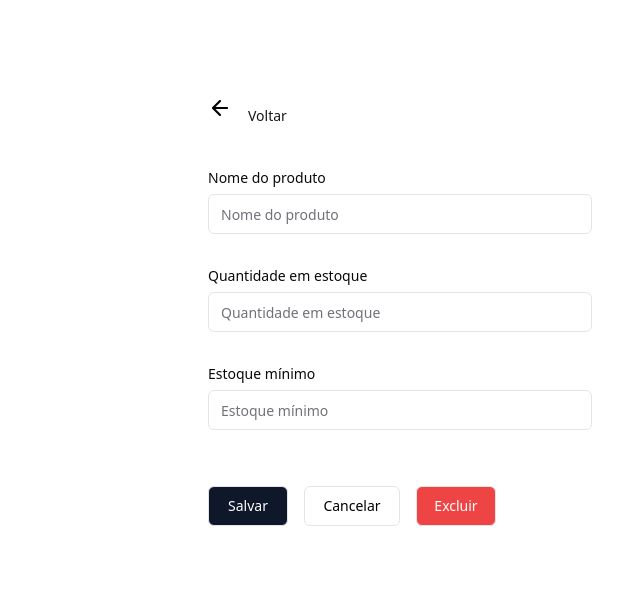
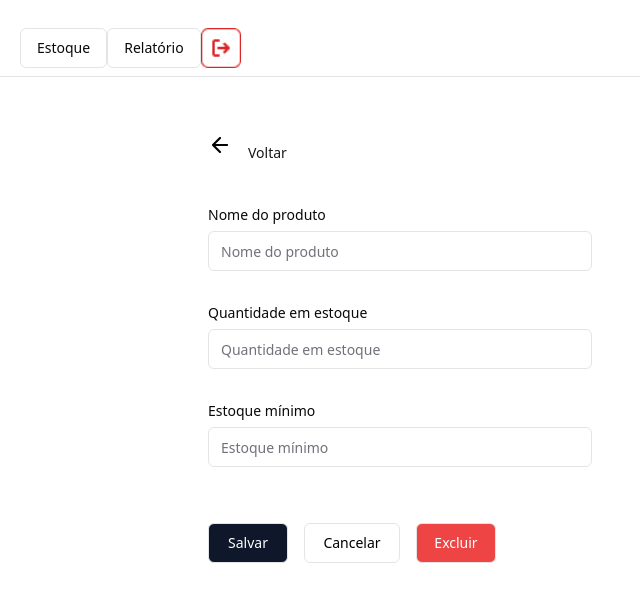
Before and after one commit to SatherBosco/univesp-inventory-control, a React (Vite) app: page / in a window 1280 px wide. Shown: the top 602 px of the page, without its empty margins (0-640 px from the left). Built offline with nearby package versions, Linux system fonts and the light colour scheme.

Commit message:
Edição menu superior Página de edição de produto

```diff
--- a/src/Page/Editar/editar.tsx
+++ b/src/Page/Editar/editar.tsx
@@ -2,11 +2,25 @@ import { Button } from "@/components/ui/button"
 import { Input } from "@/components/ui/input"
 import { Label } from "@/components/ui/label"
 import BackIMG from "@/assets/back.png"
+import { Separator } from "@/components/ui/separator"
+import LogoutIMG from "@/assets/logout.png"
 
 export function Editar() {
     return (
-      <div className="mt-20">
-        <div className="flex flex-row mx-48 p-4">
+      <div className="mt-5">
+        <div className="flex flex-row px-5 py-2">
+       <div className="flex flex-row">
+         <Button variant="outline">Estoque</Button>
+         <Button variant="outline">Relatório</Button>
+       </div>
+       <div className="flex flex-row ">
+         <img className="w-10 h-10" src={LogoutIMG} alt="ImagemLogout"/>
+       </div>
+
+       </div>
+       <Separator/>
+
+        <div className="flex flex-row mt-10 mx-48 p-4">
           <img className="w-6 h-6" src={BackIMG} alt="ImagemVoltar"/>
           <Button variant="link" className="align-text-top">Voltar</Button>
         </div>
```
Also changed, not shown: src/assets/logout.png (added).
